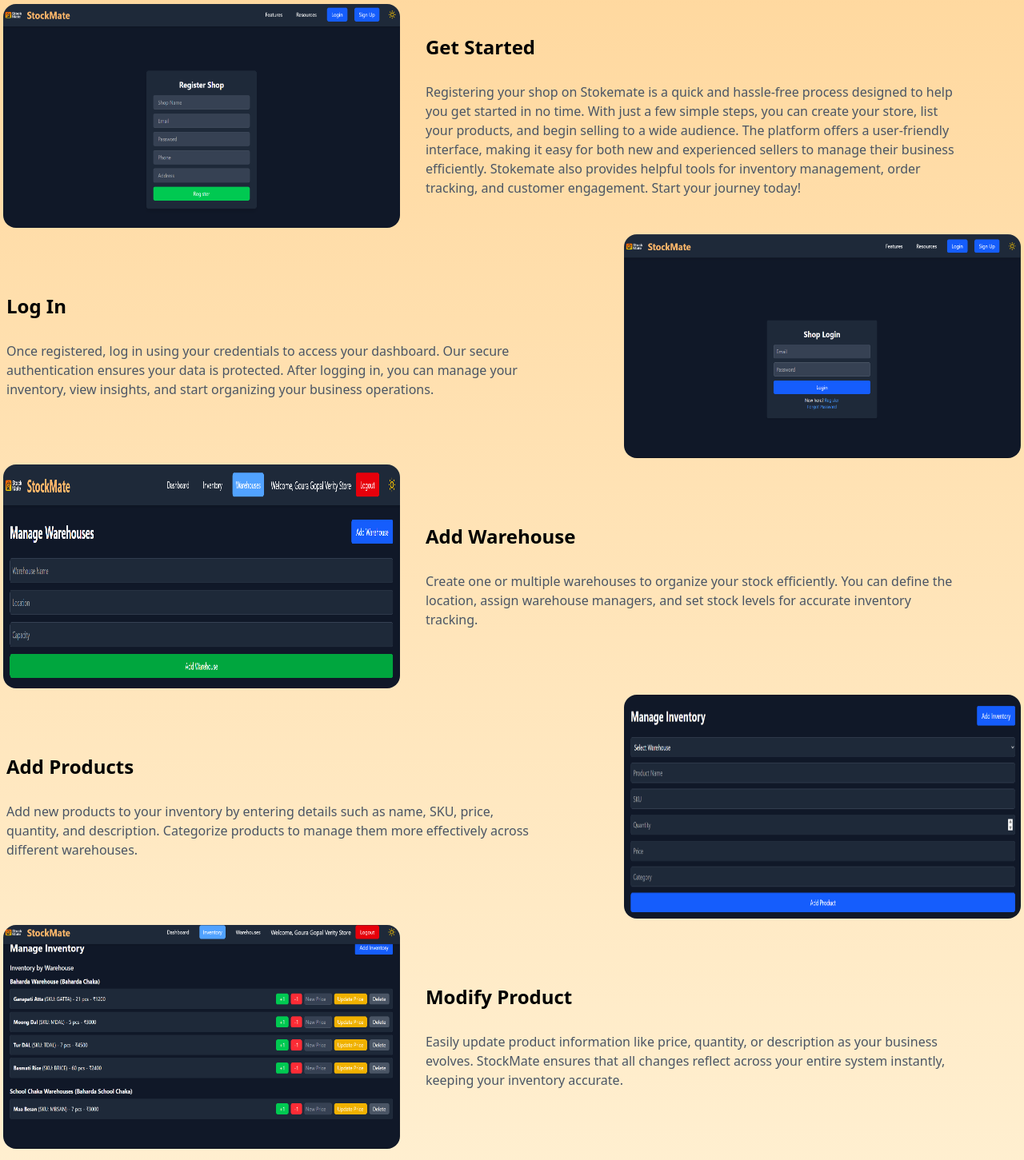
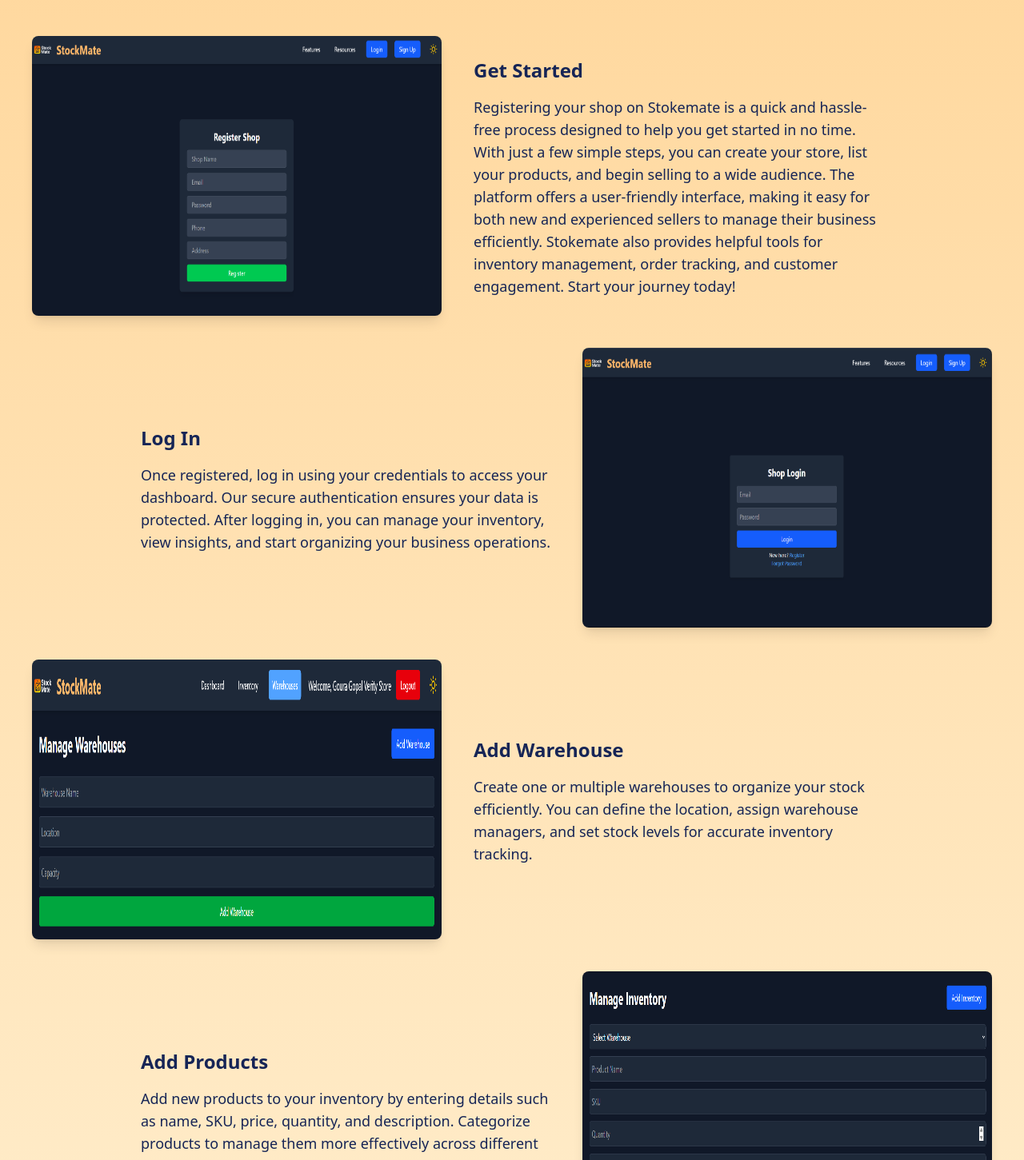
Before and after one commit to bikashgiri2002/FINAL_COLLEGE_PROJECT, a React (Vite) app in the folder StockMateOwnProject/frontend/: page /resources in a window 1280 px wide. Shown: the part 119-1570 px from the top of the page at 80% size. Built offline with nearby package versions, Linux system fonts and the light colour scheme.

Commit message:
Resouces page color scheme match

```diff
--- a/StockMateOwnProject/frontend/src/pages/Resources.jsx
+++ b/StockMateOwnProject/frontend/src/pages/Resources.jsx
@@ -3,20 +3,23 @@
 const Resources = () => {
   return (
     <div className="bg-gradient-to-b from-[#FFD89E] to-[#FFF7E1] min-h-screen">
-      <h1 className="text-center text-2xl font-bold mb-5">Resources</h1>
+      <div className="ml-10 mr-10">
+        <h1 className="text-center text-2xl md:text-3xl font-bold text-blue-950 mb-10 pt-5">
+          Resources
+        </h1>
 
         {/* Get Started Block */}
-      <div className="get-stated flex flex-col gap-5 md:flex-row">
-        <div className="image md:w-2/5 w-full md:h-[18rem] p-1">
+        <div className="flex flex-col lg:flex-row gap-10 items-center">
           <img
             src="/get-stated.png"
             alt="get-started page"
-            className="h-full w-full rounded-2xl"
+            className="h-[250px] md:h-[350px] w-full max-w-sm md:max-w-lg rounded-lg shadow-lg"
           />
-        </div>
-        <div className="md:w-3/5 w-full flex flex-col justify-center gap-2 p-2">
-          <h2 className="text-2xl font-bold text-black">Get Started</h2>
-          <p className="text-base text-gray-600 mt-5 break-words max-w-2xl">
+          <div className="text-center lg:text-left">
+            <h1 className="font-bold text-2xl text-blue-950 mt-1">
+              Get Started
+            </h1>
+            <p className="max-w-lg text-sm md:text-lg text-blue-950 mt-4">
               Registering your shop on Stokemate is a quick and hassle-free
               process designed to help you get started in no time. With just a few
               simple steps, you can create your store, list your products, and
@@ -30,17 +33,17 @@
         </div>
 
         {/* Log In */}
-      <div className="get-stated flex flex-col gap-5 md:flex-row-reverse">
-        <div className="image md:w-2/5 w-full md:h-[18rem] p-1">
+        <div className="flex flex-col lg:flex-row-reverse gap-10 items-center mt-10">
           <img
             src="/user-access.png"
             alt="login page"
-            className="h-full w-full rounded-2xl"
+            className="h-[250px] md:h-[350px] w-full max-w-sm md:max-w-lg rounded-lg shadow-lg"
           />
-        </div>
-        <div className="md:w-3/5 w-full flex flex-col justify-center gap-2 p-2">
-          <h2 className="text-2xl font-bold text-black">Log In</h2>
-          <p className="text-base text-gray-600 mt-5 break-words max-w-2xl">
+          <div className="text-center lg:text-left">
+            <h1 className="font-bold text-xl md:text-2xl text-blue-950 mt-1">
+              Log In
+            </h1>
+            <p className="max-w-lg text-sm md:text-lg text-blue-950 mt-4">
               Once registered, log in using your credentials to access your
               dashboard. Our secure authentication ensures your data is protected.
               After logging in, you can manage your inventory, view insights, and
@@ -50,17 +53,17 @@
         </div>
 
         {/* Add Warehouse */}
-      <div className="get-stated flex flex-col gap-5 md:flex-row">
-        <div className="image md:w-2/5 w-full md:h-[18rem] p-1">
+        <div className="flex flex-col lg:flex-row gap-10 items-center mt-10">
           <img
             src="/ware-house-manage.png"
             alt="add warehouse page"
-            className="h-full w-full rounded-2xl"
+            className="h-[250px] md:h-[350px] w-full max-w-sm md:max-w-lg rounded-lg shadow-lg"
           />
-        </div>
-        <div className="md:w-3/5 w-full flex flex-col justify-center gap-2 p-2">
-          <h2 className="text-2xl font-bold text-black">Add Warehouse</h2>
-          <p className="text-base text-gray-600 mt-5 break-words max-w-2xl">
+          <div className="text-center lg:text-left">
+            <h1 className="font-bold text-2xl text-blue-950 mt-1">
+              Add Warehouse
+            </h1>
+            <p className="max-w-lg text-sm md:text-lg text-blue-950 mt-4">
               Create one or multiple warehouses to organize your stock
               efficiently. You can define the location, assign warehouse managers,
               and set stock levels for accurate inventory tracking.
@@ -69,17 +72,17 @@
         </div>
 
         {/* Add Products */}
-      <div className="get-stated flex flex-col gap-5 md:flex-row-reverse">
-        <div className="image md:w-2/5 w-full md:h-[18rem] p-1">
+        <div className="flex flex-col lg:flex-row-reverse gap-10 items-center mt-10">
           <img
             src="/inventory-manage.png"
             alt="add products page"
-            className="h-full w-full rounded-2xl"
+            className="h-[250px] md:h-[350px] w-full max-w-sm md:max-w-lg rounded-lg shadow-lg"
           />
-        </div>
-        <div className="md:w-3/5 w-full flex flex-col justify-center gap-2 p-2">
-          <h2 className="text-2xl font-bold text-black">Add Products</h2>
-          <p className="text-base text-gray-600 mt-5 break-words max-w-2xl">
+          <div className="text-center lg:text-left">
+            <h1 className="font-bold text-xl md:text-2xl text-blue-950 mt-1">
+              Add Products
+            </h1>
+            <p className="max-w-lg text-sm md:text-lg text-blue-950 mt-4">
               Add new products to your inventory by entering details such as name,
               SKU, price, quantity, and description. Categorize products to manage
               them more effectively across different warehouses.
@@ -88,17 +91,17 @@
         </div>
 
         {/* Modify Product */}
-      <div className="get-stated flex flex-col gap-5 md:flex-row">
-        <div className="image md:w-2/5 w-full md:h-[18rem] p-1">
+        <div className="flex flex-col lg:flex-row gap-10 items-center mt-10">
           <img
             src="/customization.png"
             alt="modify product page"
-            className="h-full w-full rounded-2xl"
+            className="h-[250px] md:h-[350px] w-full max-w-sm md:max-w-lg rounded-lg shadow-lg"
           />
-        </div>
-        <div className="md:w-3/5 w-full flex flex-col justify-center gap-2 p-2">
-          <h2 className="text-2xl font-bold text-black">Modify Product</h2>
-          <p className="text-base text-gray-600 mt-5 break-words max-w-2xl">
+          <div className="text-center lg:text-left">
+            <h1 className="font-bold text-2xl text-blue-950 mt-1">
+              Modify Product
+            </h1>
+            <p className="max-w-lg text-sm md:text-lg text-blue-950 mt-4">
               Easily update product information like price, quantity, or
               description as your business evolves. StockMate ensures that all
               changes reflect across your entire system instantly, keeping your
@@ -106,9 +109,8 @@
             </p>
           </div>
         </div>
+      </div>
 
-      {/* Footer */}
-      {/* [Your existing footer remains unchanged here] */}
       <footer className="bg-gray-800 text-white py-10 mt-20">
         <div className="container mx-auto px-6">
           {/* Company Information */}
```
Lines whose indentation alone changed are shown as unchanged.
